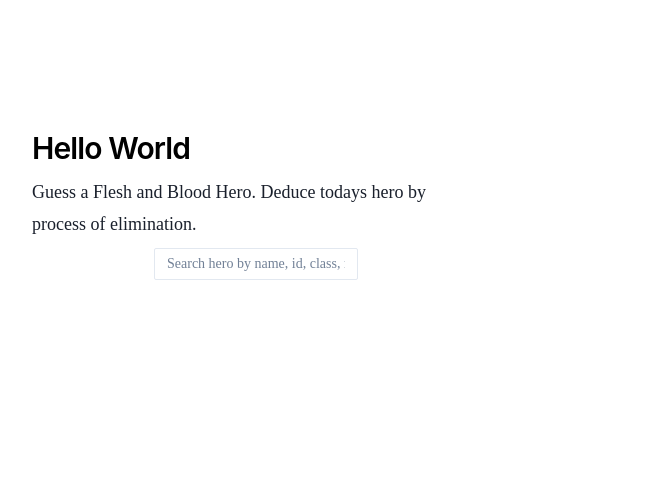
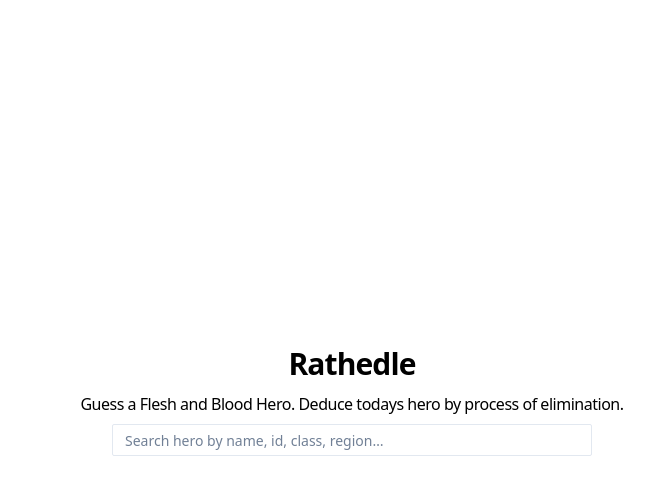
Before and after one commit to ZacharyCauchi/rathe_daily, a Next.js app: page / in a window 1280 px wide. Shown: the top 494 px of the page, without its empty margins (288-942 px from the left). Built offline with nearby package versions, Linux system fonts and the light colour scheme.

Commit message:
actually make the game work

```diff
--- /dev/null
+++ b/app/components/HeroResult.tsx
@@ -0,0 +1,93 @@
+import { useMemo, useState } from "react";
+import {
+    Box,
+    Input,
+    Card,
+    Text,
+    VStack,
+} from "@chakra-ui/react";
+import heroesData from "../../assets/heroes.json";
+import { HeroResultBox } from "./HeroResultBox";
+
+export type Hero = {
+    id: string;
+    name: string;
+    year: number;
+    region: string;
+    set: string;
+    talents: string[];
+    classes: string[];
+    intellect: number;
+    health: number;
+};
+
+type Props = {
+    selectedHero: Hero;
+    heroToday: Hero;
+};
+
+type MatchStatus = "correct" | "partial" | "wrong";
+
+type HeroField = {
+    label: string;
+    display: string;
+    status: MatchStatus;
+};
+
+export function HeroResult({ selectedHero, heroToday }: Props) {
+
+    function arraysStatus(a: string[], b: string[]): MatchStatus {
+        const aSet = new Set(a);
+        const bSet = new Set(b);
+        const intersection = [...aSet].filter((x) => bSet.has(x)).length;
+
+        if (intersection === 0) return "wrong";
+        if (intersection === aSet.size && intersection === bSet.size) return "correct";
+        return "partial";
+    }
+
+    const fields: HeroField[] = [
+        {
+            label: "Year",
+            display: String(selectedHero.year),
+            status: selectedHero.year === heroToday.year ? "correct" : "wrong",
+        },
+        {
+            label: "Region",
+            display: selectedHero.region,
+            status: selectedHero.region === heroToday.region ? "correct" : "wrong",
+        },
+        {
+            label: "Talents",
+            display: selectedHero.talents.join(" "),
+            status: arraysStatus(selectedHero.talents, heroToday.talents),
+        },
+        {
+            label: "Classes",
+            display: selectedHero.classes.join(" "),
+            status: arraysStatus(selectedHero.classes, heroToday.classes),
+        },
+        {
+            label: "Intellect",
+            display: String(selectedHero.intellect),
+            status: selectedHero.intellect === heroToday.intellect ? "correct" : "wrong",
+        },
+        {
+            label: "Health",
+            display: String(selectedHero.health),
+            status: selectedHero.health === heroToday.health ? "correct" : "wrong",
+        },
+    ];
+
+    return (
+        <Box
+            display="grid"
+            gridTemplateColumns="repeat(6, 100px)"
+            gap="8px"
+        >
+            {fields.map((f) => (
+                <HeroResultBox key={f.label} {...f} />
+            ))}
+        </Box>
+    );
+}
--- /dev/null
+++ b/app/components/HeroResultBox.tsx
@@ -0,0 +1,52 @@
+import { useMemo, useState } from "react";
+import {
+    Box,
+    Input,
+    Card,
+    Text,
+    VStack,
+} from "@chakra-ui/react";
+import heroesData from "../../assets/heroes.json";
+
+export type Hero = {
+    id: string;
+    name: string;
+    year: number;
+    region: string;
+    set: string;
+    talents: string[];
+    classes: string[];
+    intellect: number;
+    health: number;
+};
+
+type MatchStatus = "correct" | "partial" | "wrong";
+
+type HeroField = {
+    label: string;
+    display: string;
+    status: MatchStatus;
+};
+
+export function HeroResultBox({ label, display, status }: HeroField) {
+    const bg = {
+        correct: "green.400",
+        partial: "orange.400",
+        wrong: "red.400",
+    }[status];
+
+    return (
+        <Box
+            display="grid"
+            placeItems="center"
+            w="100px"
+            h="100px"
+            bg={bg}
+            color="white"
+            borderRadius="md"
+        >
+            <Text fontSize="s">{label}</Text>
+            <Text fontWeight="semibold" fontSize="xs">{display}</Text>
+        </Box>
+    );
+}
--- a/app/components/HeroSearch.tsx
+++ b/app/components/HeroSearch.tsx
@@ -10,7 +10,7 @@
 } from "@chakra-ui/react";
 import heroesData from "../../assets/heroes.json";
 
-type Hero = {
+export type Hero = {
     id: string;
     name: string;
     year: number;
@@ -28,7 +28,13 @@
     intellect: Number(h.intellect),
     health: Number(h.health),
 }));
-export function HeroSearch() {
+
+type Props = {
+    handleSelect: (hero: Hero) => void;
+};
+
+
+export function HeroSearch({ handleSelect }: Props) {
     const [query, setQuery] = useState("");
     const [selectedHero, setSelectedHero] = useState<Hero | null>(null);
     const [isFocused, setIsFocused] = useState(false);
@@ -56,14 +62,15 @@
             .slice(0, 10);
     }, [query]);
 
-    function handleSelect(hero: Hero) {
+    function handleDropdownSelect(hero: Hero) {
         setSelectedHero(hero);
         setQuery(hero.name);
         setIsFocused(false);
+        handleSelect(hero);
     }
 
     return (
-        <Box maxW="480px" mx="auto">
+        <Box maxW="480px" mx="auto" w="100%">
             <Box position="relative">
                 <Input
                     value={query}
@@ -113,8 +120,10 @@
                                 py={2}
                                 _hover={{ bg: "gray.50" }}
                                 _focus={{ outline: "none", bg: "gray.50" }}
-                                onMouseDown={(e) => e.preventDefault()}
-                                onClick={() => handleSelect(hero)}
+                                onMouseDown={(e: React.MouseEvent<HTMLDivElement>) => {
+                                    e.preventDefault();
+                                }}
+                                onClick={() => handleDropdownSelect(hero)}
                             >
                                 <Text fontSize="sm" fontWeight="semibold">
                                     {hero.name}
@@ -124,62 +133,6 @@
                     </Box>
                 )}
             </Box>
-
-            {selectedHero && (
-                <Card.Root mt={4} size="sm">
-                    <Card.Body>
-                        <VStack align="flex-start" gap={1}>
-                            <Box>
-                                <Text fontSize="lg" fontWeight="bold">
-                                    {selectedHero.name}
-                                </Text>
-                                <Text fontSize="xs" color="gray.500">
-                                    {selectedHero.id}
-                                </Text>
-                            </Box>
-
-                            <Text fontSize="sm">
-                                <Text as="span" fontWeight="semibold">
-                                    Year:
-                                </Text>{" "}
-                                {selectedHero.year} ·{" "}
-                                <Text as="span" fontWeight="semibold">
-                                    Set:
-                                </Text>{" "}
-                                {selectedHero.set}
-                            </Text>
-
-                            <Text fontSize="sm">
-                                <Text as="span" fontWeight="semibold">
-                                    Region:
-                                </Text>{" "}
-                                {selectedHero.region}
-                            </Text>
-
-                            <Text fontSize="sm">
-                                <Text as="span" fontWeight="semibold">
-                                    Classes:
-                                </Text>{" "}
-                                {selectedHero.classes.join(", ") || "—"}
-                            </Text>
-
-                            <Text fontSize="sm">
-                                <Text as="span" fontWeight="semibold">
-                                    Talents:
-                                </Text>{" "}
-                                {selectedHero.talents.join(", ") || "—"}
-                            </Text>
-
-                            <Text fontSize="sm">
-                                <Text as="span" fontWeight="semibold">
-                                    Intellect / Health:
-                                </Text>{" "}
-                                {selectedHero.intellect} / {selectedHero.health}
-                            </Text>
-                        </VStack>
-                    </Card.Body>
-                </Card.Root>
-            )}
         </Box>
     );
 }
--- a/app/layout.tsx
+++ b/app/layout.tsx
@@ -24,10 +24,8 @@
   children: React.ReactNode;
 }>) {
   return (
-    <html lang="en">
-      <body
-        className={`${geistSans.variable} ${geistMono.variable} antialiased`}
-      >
+    <html lang="en" suppressHydrationWarning>
+      <body className={`${geistSans.variable} ${geistMono.variable} antialiased`}>
         <Providers>{children}</Providers>
       </body>
     </html>
--- a/app/page.tsx
+++ b/app/page.tsx
@@ -1,13 +1,44 @@
+"use client";
+
 import { Box, Heading, Text, Stack } from "@chakra-ui/react";
-import { HeroSearch } from "./components/HeroSearch";
+import { HeroSearch, Hero } from "./components/HeroSearch";
+import heroesData from "../assets/heroes.json";
+import { useState } from "react";
+import { HeroResult } from "./components/HeroResult";
+
 
 export default function Home() {
+
+  const [selectedHeroes, setSelectedHeroes] = useState<Hero[]>([]);
+
+  const selectHero = (hero: Hero) => {
+    setSelectedHeroes((prev) => [...prev, hero]);
+    console.log('selectedHeores: ', selectedHeroes);
+  }
+
+  const heroes: Hero[] = heroesData.map((h) => ({
+    ...h,
+    year: Number(h.year),
+    intellect: Number(h.intellect),
+    health: Number(h.health),
+  }));
+
+  const todayHero = heroes.find(
+    (hero): hero is Hero => hero.id === "vynnset-iron-maiden"
+  );
+
+  if (!todayHero) {
+    throw new Error("Today hero not found");
+  }
+
+  console.log(todayHero);
+
+
   return (
     <Box
       minH="100vh"
       bg="zinc.50"
       _dark={{ bg: "black" }}
-      fontFamily="system"
       display="flex"
       alignItems="center"
       justifyContent="center"
@@ -16,11 +47,11 @@
         as="main"
         minH="100vh"
         w="full"
-        maxW="3xl"
+        maxW="6xl"
         display="flex"
         flexDir="column"
-        alignItems={{ base: "center", sm: "flex-start" }}
-        justifyContent="space-between"
+        alignItems={{ base: "center", sm: "center" }}
+        justifyContent="center"
         py={32}
         px={16}
         bg="white"
@@ -28,33 +59,44 @@
       >
         <Stack
           align={{ base: "center", sm: "flex-start" }}
-          textAlign={{ base: "center", sm: "left" }}
+          textAlign="center"
         >
           <Heading
             as="h1"
-            maxW="xs"
+            width="100%"
             fontSize="3xl"
-            fontWeight="semibold"
+            fontWeight="bold"
             lineHeight="2.5rem"
             letterSpacing="-0.03em"
             color="black"
             _dark={{ color: "zinc.50" }}
           >
-            Hello World
+            Rathedle
           </Heading>
 
-          <Text
-            maxW="md"
-            fontSize="lg"
-            lineHeight="2rem"
-            color="zinc.600"
-            _dark={{ color: "zinc.400" }}
+          <Heading
+            as="h3"
+            width="100%"
+            fontSize="1xl"
+            fontWeight="400"
+            lineHeight="1.5rem"
+            letterSpacing="-0.03em"
+            color="black"
+            _dark={{ color: "zinc.50" }}
           >
             Guess a Flesh and Blood Hero. Deduce todays hero by process of
             elimination.
-          </Text>
+          </Heading>
 
-          <HeroSearch />
+          <HeroSearch handleSelect={selectHero} />
+
+          {[...selectedHeroes].reverse().map((hero) => (
+            <HeroResult
+              key={hero.id}
+              selectedHero={hero}
+              heroToday={todayHero}
+            />
+          ))}
         </Stack>
       </Box>
     </Box>
--- a/app/providers.tsx
+++ b/app/providers.tsx
@@ -1,8 +1,7 @@
 "use client";
 
-import { ChakraProvider, extendTheme } from "@chakra-ui/react";
-
-const theme = extendTheme({});
+import { ChakraProvider } from "@chakra-ui/react";
+import theme from "./theme";
 
 export function Providers({ children }: { children: React.ReactNode }) {
     return <ChakraProvider theme={theme}>{children}</ChakraProvider>;
--- /dev/null
+++ b/app/theme.ts
@@ -0,0 +1,10 @@
+import { extendTheme } from "@chakra-ui/react";
+
+const theme = extendTheme({
+    fonts: {
+        heading: "var(--font-geist-sans)",
+        body: "var(--font-geist-sans)",
+    },
+});
+
+export default theme;
```
Also changed, not shown: package.json (+4 -3 lines), 1 other file (tests, documents, lock files or other folders).
